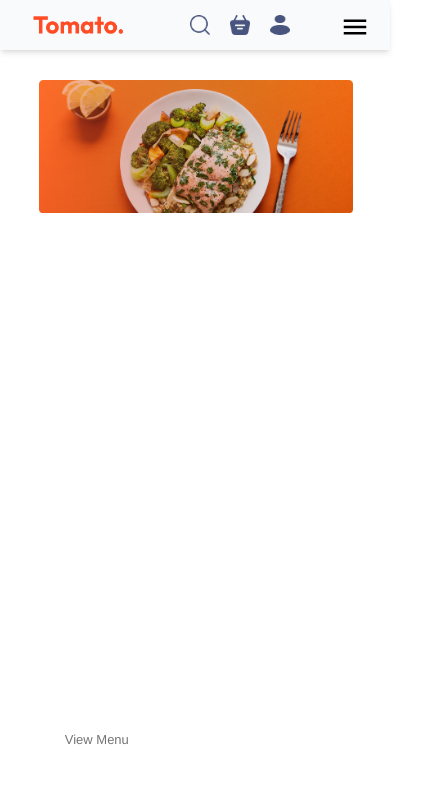
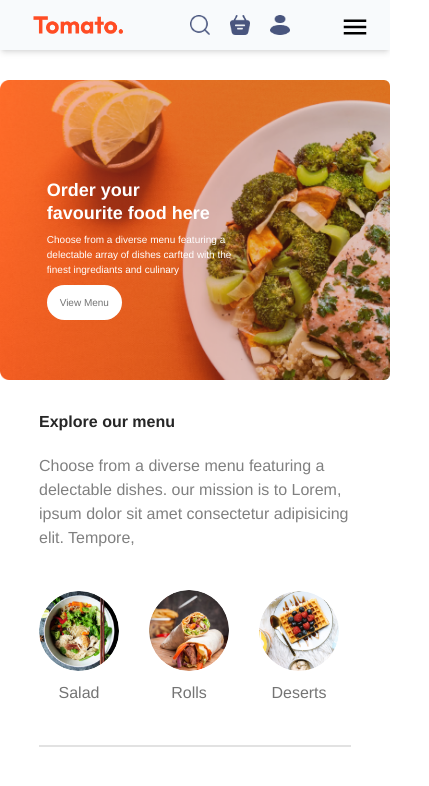
Before and after one commit to Binyam888/Delidash, a React (Vite) app in the folder frontend/delidash/: page / in a window 390 px wide. Shown: the top 786 px of the page, 429 px wide, since content can reach past the window. Built offline with nearby package versions, Linux system fonts and the light colour scheme.

Commit message:
made responsive design for header section

```diff
--- /dev/null
+++ b/frontend/delidash/src/components/ExploreMenu.jsx
@@ -0,0 +1,50 @@
+import React from "react";
+import { menu_list } from "../assets/assets";
+const ExploreMenu = ({ category, setCategory }) => {
+  return (
+    <div
+      className="explore menu flex flex-col gap-[20px] mx-[10%] mb-[20px]"
+      id="explore-menu"
+    >
+      <h1 className=" text-[#262626] font-bold">Explore our menu</h1>
+      <p className="sm:max-w-[60%] text-[#808080]">
+        Choose from a diverse menu featuring a delectable dishes. our mission is
+        to Lorem, ipsum dolor sit amet consectetur adipisicing elit. Tempore,
+      </p>
+      <div
+        className="explore-menu-list flex justify-between align-middle items-center gap-[30px] text-center my-[20px]  overflow-x-scroll hide-scrollbar"
+        id="explore-menu-list"
+      >
+        {menu_list.map((item, index) => {
+          return (
+            <div
+              className=""
+              key={index + 1}
+              onClick={() =>
+                setCategory((prev) =>
+                  prev === item.menu_name ? "All" : item.menu_name
+                )
+              }
+            >
+              <img
+                src={item.menu_image}
+                alt="images"
+                className={
+                  category === item.menu_name
+                    ? "border-[4px] border-red-500 rounded-[50%]"
+                    : "w-[7.5vw]  min-w-[80px] cursor-pointer rounded-[50%] transition-all duration-100"
+                }
+              />
+              <p className="mt-[10px] text-[#747474] text-[16px] cursor-pointer ">
+                {item.menu_name}
+              </p>
+            </div>
+          );
+        })}
+      </div>
+      <hr className="m-y[10px] h-[2px] bg-[#e2e2e2] border-none" />
+    </div>
+  );
+};
+
+export default ExploreMenu;
--- a/frontend/delidash/src/components/Header.jsx
+++ b/frontend/delidash/src/components/Header.jsx
@@ -2,22 +2,26 @@ import React from "react";
 
 const Header = () => {
   return (
+    <div className="outer sm:mx-[10%]">
+
+
     <div
-      className="Header h-[34vw] mx-[10%] my-[30px] w-full bg-[url('public/header_img.png')] bg-contain bg-no-repeat "
+      className="Header sm:h-[34vw] h-[300px]  bg my-[30px]  w-full bg-[url('public/header_img.png')] sm:bg-contain bg-cover bg-no-repeat relative rounded-md "
       id="header"
     >
-      <div className="header-content absolute flex flex-col gap-2 max-w-[33%] md:bottom-[30%] bottom-[10%]  left-[12vw] animate-fadeIn ">
-        <h2 className="md:text-[60px] text-[4.5vw] leading-tight">
+      <div className="header-content absolute flex flex-col gap-2 md:max-w-[50%] max-sm:max-w-[50%]  md:bottom-[30%] bottom-[10%] max-md:bottom-[20%]  left-[12vw] animate-fadeIn ">
+        <h2 className="lg:text-[30px] text-[18px]  md:text-[24px] xl:text-[50px]  leading-tight">
           Order your <br /> favourite food here
         </h2>
-        <p className="text-white  md:text-[16px]">
+        <p className="text-white  md:text-[12px] lg:text-[12px] text-[10px] sm:text-[10px]">
           Choose from a diverse menu featuring a delectable array of dishes
           carfted with the finest ingrediants and culinary
         </p>
-        <button className="border-none  text-[#747474] px-[10px] py-[10px] font-medium bg-white text-[13px] rounded-[50px] max-w-[100px]">
+        <button className="border-none  text-[#747474] px-[10px] py-[10px] font-medium bg-white xl:text-[13px] rounded-[50px] max-w-[100px] lg:w-[100px]  w-[75px] text-[10px]">
           View Menu
         </button>
       </div>
+    </div>
     </div>
   );
 };
--- a/frontend/delidash/src/index.css
+++ b/frontend/delidash/src/index.css
@@ -5,11 +5,11 @@
 :root {
   font-family: Inter, system-ui, Avenir, Helvetica, Arial, sans-serif;
   font-family:  Helvetica;
-
+  overflow-x: hidden;
 
 }
  h2{
-  @apply  font-medium text-white text-[22px]
+  @apply  font-bold text-white text-[22px]
  }
 /* #header{
 
@@ -18,3 +18,7 @@
   background-size: contain;
   position: relative;
 } */
+
+/* #explore-menu-list::-webkit-scrollbar{
+  display: none;
+} */
--- a/frontend/delidash/src/pages/Home.jsx
+++ b/frontend/delidash/src/pages/Home.jsx
@@ -1,11 +1,14 @@
-import React from 'react'
+import React, { useState } from 'react'
 import Header from '../components/Header'
+import ExploreMenu from '../components/ExploreMenu'
 
 function Home() {
+    const [category,setCategory] =useState("All")
   return (
     <div className='w-full '>
 
         <Header/>
+        <ExploreMenu category={category} setCategory={setCategory} />
     </div>
   )
 }
--- a/frontend/delidash/tailwind.config.js
+++ b/frontend/delidash/tailwind.config.js
@@ -14,5 +14,18 @@ export default {
       }
     },
   },
-  plugins: [],
+  plugins: [
+    function({ addUtilities }) {
+      const newUtilities = {
+        '.hide-scrollbar': {
+          '-ms-overflow-style': 'none',  /* IE and Edge */
+          'scrollbar-width': 'none',  /* Firefox */
+          '&::-webkit-scrollbar': {
+            display: 'none',  /* Chrome, Safari and Opera */
+          },
+        },
+      }
+      addUtilities(newUtilities, ['responsive', 'hover'])
+    }
+  ],
 };
```
